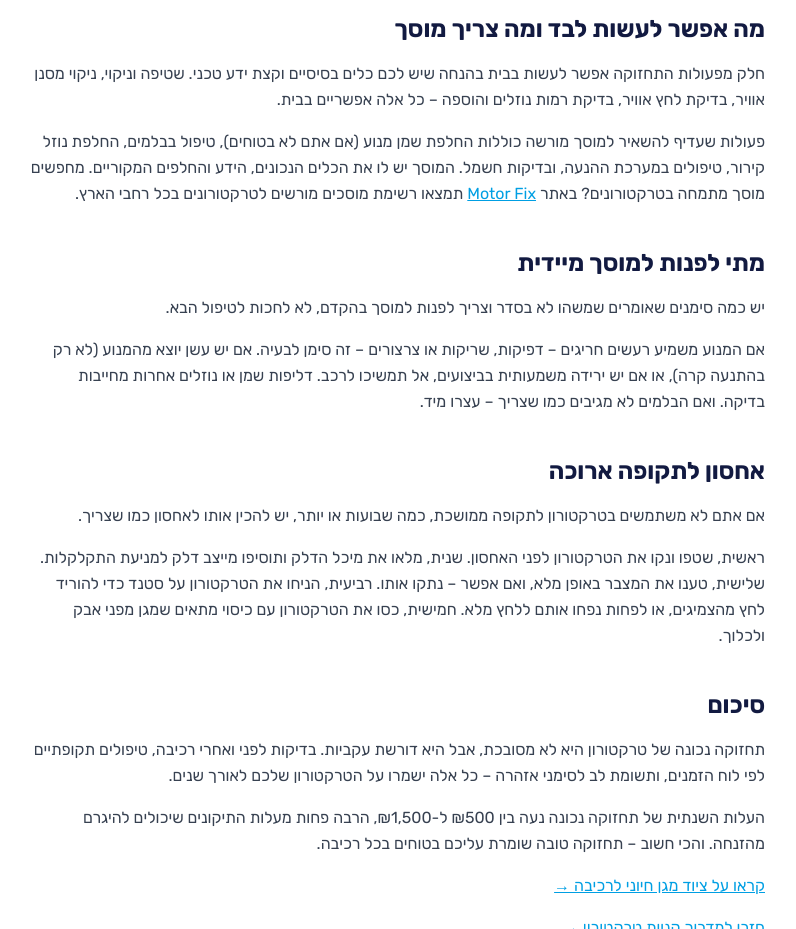
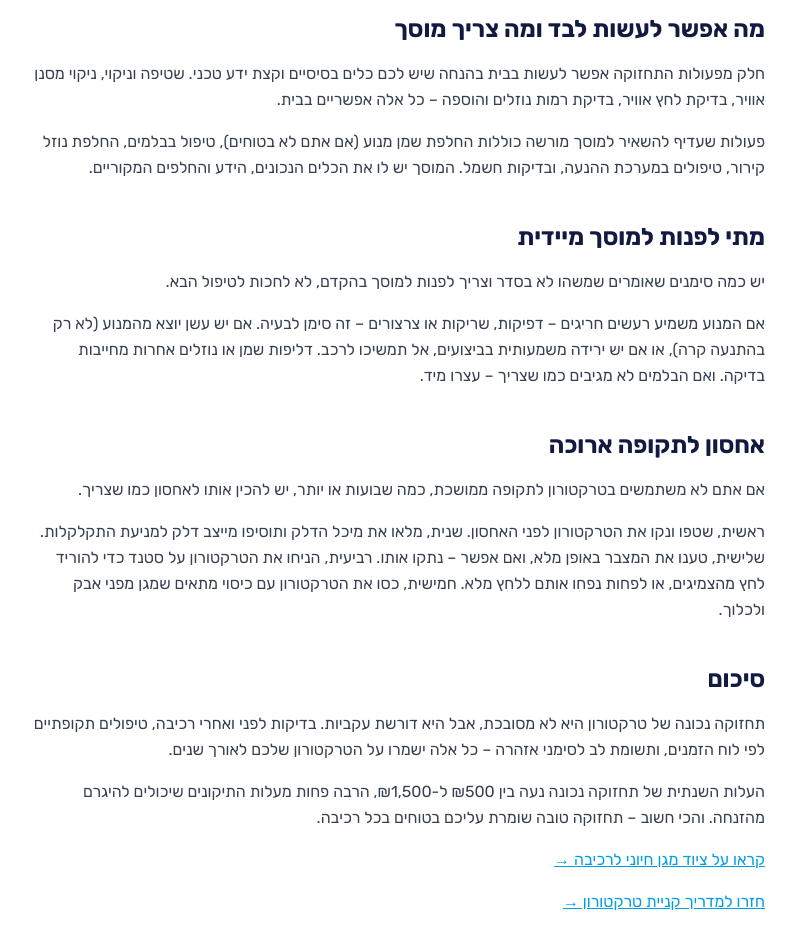
Before and after one commit to Almush-ops/access-motor-israel, an Astro site: page /blog/atv-maintenance in a window 1280 px wide. Shown: the part 3840-4769 px from the top of the page, without its empty margins (243-1039 px from the left). Built offline with nearby package versions, Linux system fonts and the light colour scheme; Astro itself is replaced by a stand-in of ours.

Commit message:
Revert: remove link added incorrectly

```diff
--- a/src/content/blog/atv-maintenance.md
+++ b/src/content/blog/atv-maintenance.md
@@ -106,7 +106,7 @@ faq:
 
 חלק מפעולות התחזוקה אפשר לעשות בבית בהנחה שיש לכם כלים בסיסיים וקצת ידע טכני. שטיפה וניקוי, ניקוי מסנן אוויר, בדיקת לחץ אוויר, בדיקת רמות נוזלים והוספה – כל אלה אפשריים בבית.
 
-פעולות שעדיף להשאיר למוסך מורשה כוללות החלפת שמן מנוע (אם אתם לא בטוחים), טיפול בבלמים, החלפת נוזל קירור, טיפולים במערכת ההנעה, ובדיקות חשמל. המוסך יש לו את הכלים הנכונים, הידע והחלפים המקוריים. מחפשים מוסך מתמחה בטרקטורונים? באתר [Motor Fix](https://motorfix.co.il/atv-repair/) תמצאו רשימת מוסכים מורשים לטרקטורונים בכל רחבי הארץ.
+פעולות שעדיף להשאיר למוסך מורשה כוללות החלפת שמן מנוע (אם אתם לא בטוחים), טיפול בבלמים, החלפת נוזל קירור, טיפולים במערכת ההנעה, ובדיקות חשמל. המוסך יש לו את הכלים הנכונים, הידע והחלפים המקוריים.
 
 ## מתי לפנות למוסך מיידית
 
```
